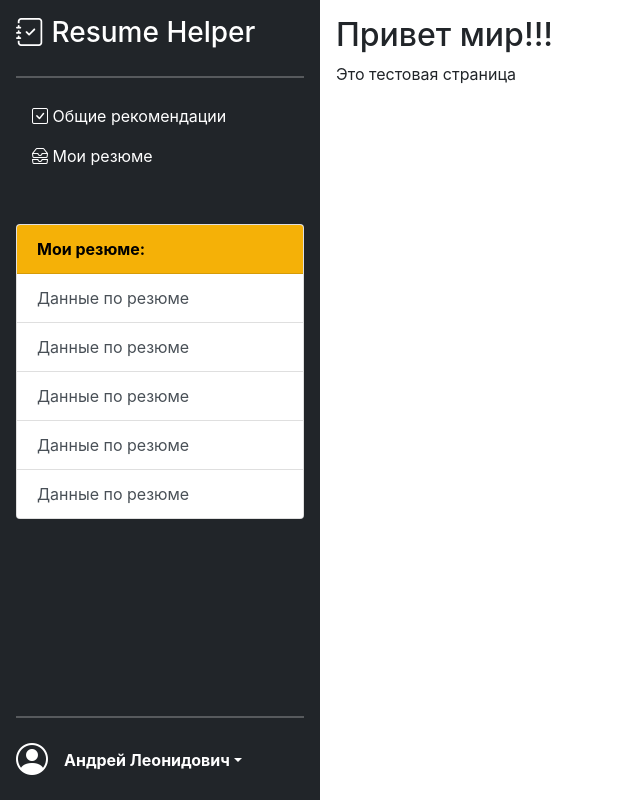
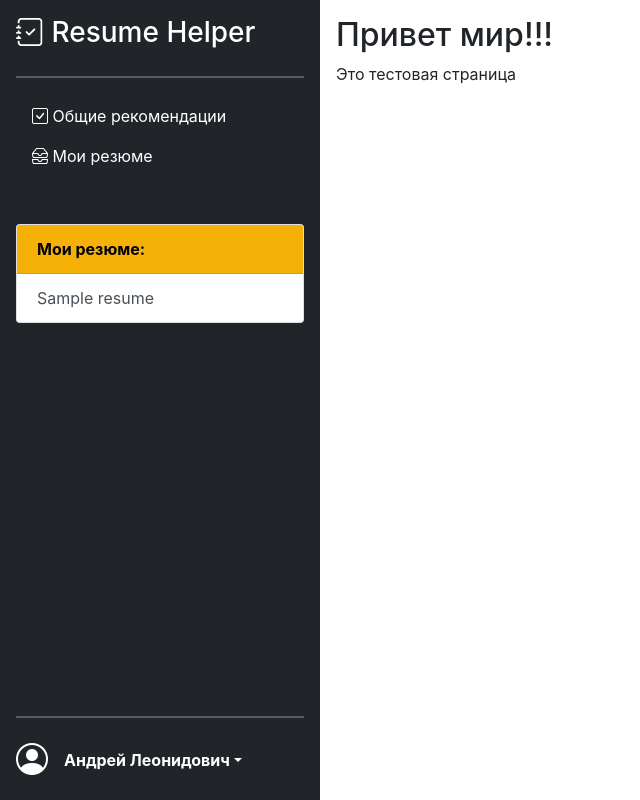
Before and after one commit to alekseeval/vkr_hhru, a Django app: template web/main/templates/main/home.html in a window 1280 px wide. Shown: the whole page, without its empty margins (0-640 px from the left). Run offline with Django 3.2, Linux system fonts and the light colour scheme; the template is opened without the code that fills it: most values are stand-ins (such as "Sample title", 1, 10 or a date in 2020); parts of the project's set-up code (start-up, migrations or seed data) failed here and were passed over; some libraries are stand-ins or nearby versions.

```diff
--- a/web/main/templates/main/base.html
+++ b/web/main/templates/main/base.html
@@ -48,12 +48,9 @@
                         Мои резюме:
                       </div>
                       <div class="list-group list-group-flush">
-<!--                          TODO: сделать возможность active -->
-                          <a href="#" class="list-group-item list-group-item-action {% if active_el == 'id_1' %}active{% endif %}">Данные по резюме</a>
-                          <a href="#" class="list-group-item list-group-item-action {% if active_el == 'id_2' %}active{% endif %}">Данные по резюме</a>
-                          <a href="#" class="list-group-item list-group-item-action {% if active_el == 'id_3' %}active{% endif %}">Данные по резюме</a>
-                          <a href="#" class="list-group-item list-group-item-action {% if active_el == 'id_4' %}active{% endif %}">Данные по резюме</a>
-                          <a href="#" class="list-group-item list-group-item-action {% if active_el == 'id_5' %}active{% endif %}">Данные по резюме</a>
+                            {% for el in top_resumes %}
+                                <a href="/resume?resume_id={{ el.id }}" class="list-group-item list-group-item-action {% if active_el == el.id %}active{% endif %}">{{ el.title }}</a>
+                            {% endfor %}
                       </div>
                     </div>
 
```
